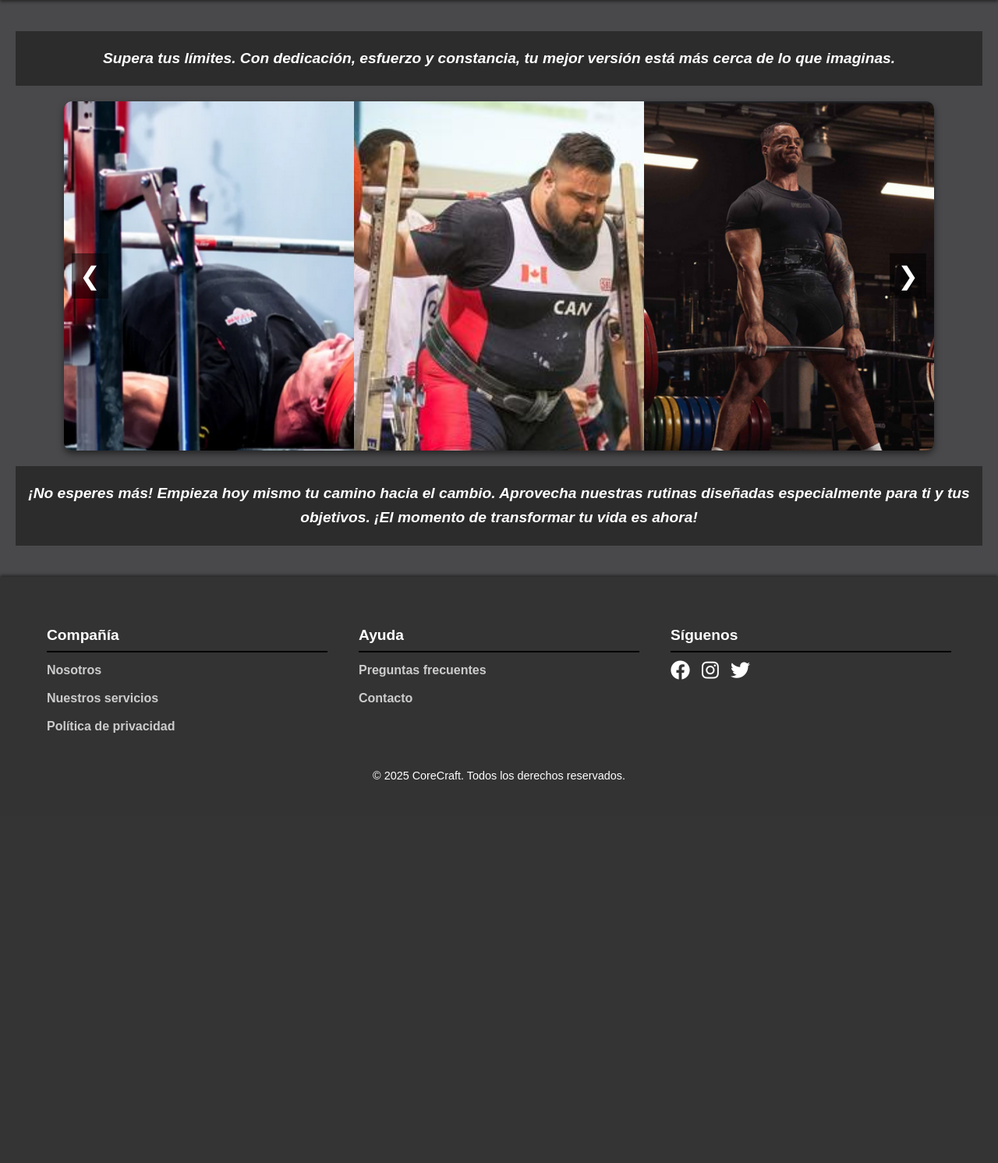
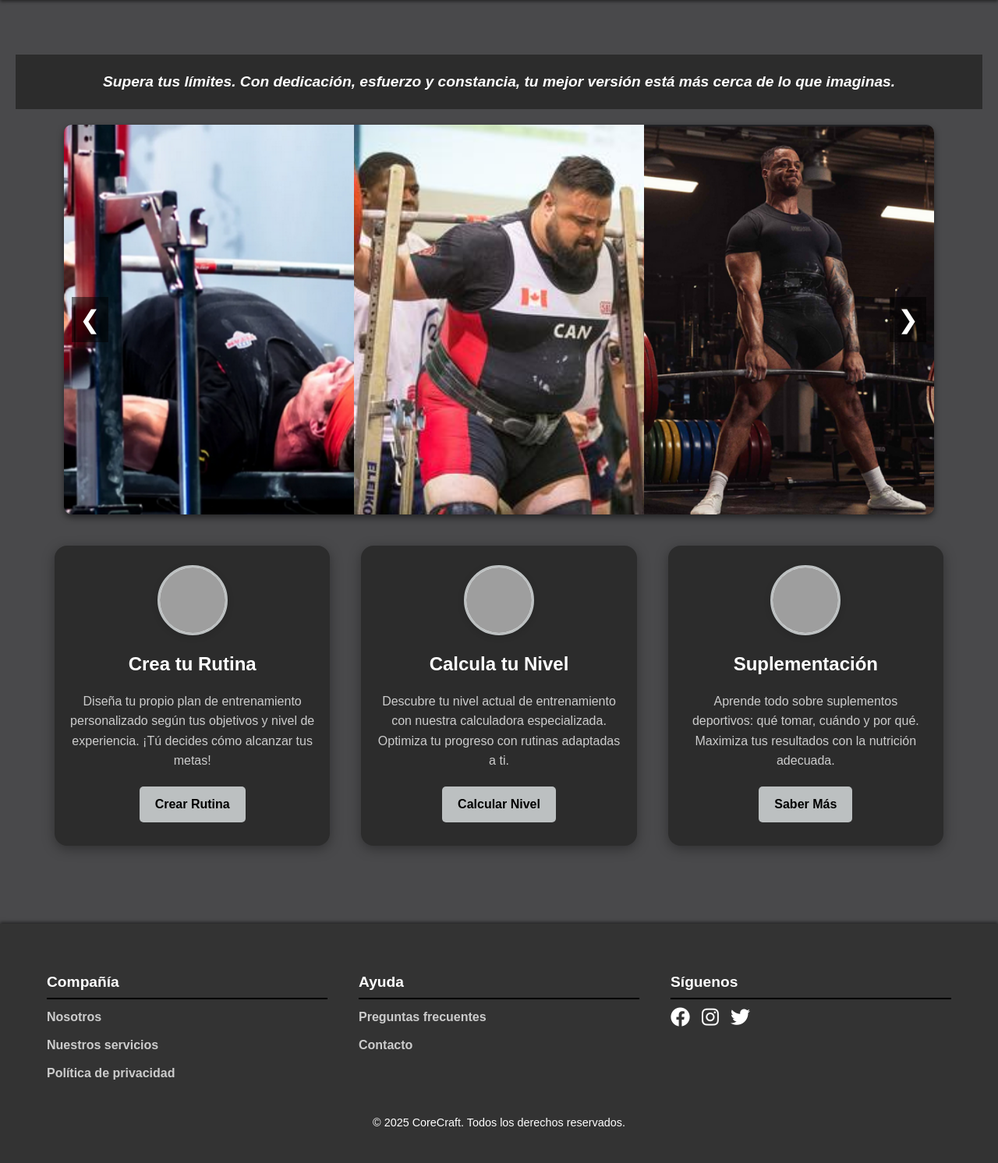
Before and after one commit to VictorArdite/corecraft, a PHP site: page /corecraft/ in a window 1280 px wide; the page is wider, and only the part inside the window is pictured. Shown: the part 98-1590 px from the top of that part at 78% size. Before the commit the page ends 1098 px from the top of that part, so only its background shows below. Run offline with PHP 8.4, Linux system fonts and the light colour scheme; grey boxes are pictures that could not be loaded.

Commit message:
Cambios home

```diff
--- a/app/views/home.php
+++ b/app/views/home.php
@@ -78,9 +78,28 @@
             <button class="carousel-control next" onclick="nextSlide()">&#10095;</button>
         </div>
 
-        <!-- Mensaje complementario debajo del carrusel -->
-        <div class="motivational-message">
-            <p>¡No esperes más! Empieza hoy mismo tu camino hacia el cambio. Aprovecha nuestras rutinas diseñadas especialmente para ti y tus objetivos. ¡El momento de transformar tu vida es ahora!</p>
+        <!-- Recuadros informativos -->
+        <div class="info-cards">
+            <div class="info-card">
+                <img src="img/card-rutina.png" alt="Crea tu Rutina" class="card-img">
+                <h3>Crea tu Rutina</h3>
+                <p>Diseña tu propio plan de entrenamiento personalizado según tus objetivos y nivel de experiencia. ¡Tú decides cómo alcanzar tus metas!</p>
+                <a href="index.php?action=rutinas" class="card-button">Crear Rutina</a>
+            </div>
+
+            <div class="info-card">
+                <img src="img/card-nivel.png" alt="Calcula tu Nivel" class="card-img">
+                <h3>Calcula tu Nivel</h3>
+                <p>Descubre tu nivel actual de entrenamiento con nuestra calculadora especializada. Optimiza tu progreso con rutinas adaptadas a ti.</p>
+                <a href="index.php?action=calculadora-nivel" class="card-button">Calcular Nivel</a>
+            </div>
+
+            <div class="info-card">
+                <img src="img/card-suplementos.png" alt="Suplementación" class="card-img">
+                <h3>Suplementación</h3>
+                <p>Aprende todo sobre suplementos deportivos: qué tomar, cuándo y por qué. Maximiza tus resultados con la nutrición adecuada.</p>
+                <a href="index.php?action=suplementacion" class="card-button">Saber Más</a>
+            </div>
         </div>
     </main>
 
--- a/public/css/home.css
+++ b/public/css/home.css
@@ -89,10 +89,10 @@ nav ul li a:hover {
 
 main {
     display: flex;
-    flex-direction: column; /* Aseguramos que el mensaje y el carrusel estén uno encima del otro */
+    flex-direction: column;
     justify-content: center;
     align-items: center;
-    height: calc(100vh - 100px); /* Ajustar la altura del main para centrar los elementos */
+    padding: 30px 0 40px 0; /* Espaciado superior e inferior */
 }
 
 /* Estilo para el mensaje motivacional */
@@ -293,3 +293,88 @@ footer p {
         padding: 1.5rem;
     }
 }
+
+/* Estilos para los recuadros informativos */
+.info-cards {
+    display: flex;
+    justify-content: space-between;
+    gap: 20px;
+    padding: 40px 20px;
+    max-width: 1200px;
+    margin: 0 auto;
+}
+
+.info-card {
+    flex: 1;
+    background-color: #2c2c2c;
+    border-radius: 16px;
+    padding: 25px 20px 30px 20px;
+    text-align: center;
+    transition: transform 0.3s ease, box-shadow 0.3s ease;
+    box-shadow: 0 4px 16px rgba(0, 0, 0, 0.35);
+    margin: 0 10px;
+    display: flex;
+    flex-direction: column;
+    align-items: center;
+}
+
+.info-card:hover {
+    transform: translateY(-5px);
+    box-shadow: 0 6px 12px rgba(0, 0, 0, 0.4);
+}
+
+.info-card .card-img {
+    width: 90px;
+    height: 90px;
+    object-fit: cover;
+    border-radius: 50%;
+    margin-bottom: 18px;
+    box-shadow: 0 2px 8px rgba(0,0,0,0.15);
+    background: #fff;
+    border: 3px solid #bcc0c1;
+}
+
+.info-card i {
+    font-size: 2.5em;
+    color: #bcc0c1;
+    margin-bottom: 15px;
+}
+
+.info-card h3 {
+    color: #fff;
+    font-size: 1.5em;
+    margin-bottom: 15px;
+}
+
+.info-card p {
+    color: #ccc;
+    line-height: 1.6;
+    margin-bottom: 20px;
+}
+
+.info-card .card-button {
+    display: inline-block;
+    padding: 10px 20px;
+    background-color: #bcc0c1;
+    color: #000;
+    text-decoration: none;
+    border-radius: 5px;
+    font-weight: bold;
+    transition: background-color 0.3s ease, color 0.3s ease;
+}
+
+.info-card .card-button:hover {
+    background-color: #000;
+    color: #fff;
+}
+
+@media (max-width: 768px) {
+    .info-cards {
+        flex-direction: column;
+        padding: 20px;
+    }
+
+    .info-card {
+        margin-bottom: 20px;
+    }
+}
```
